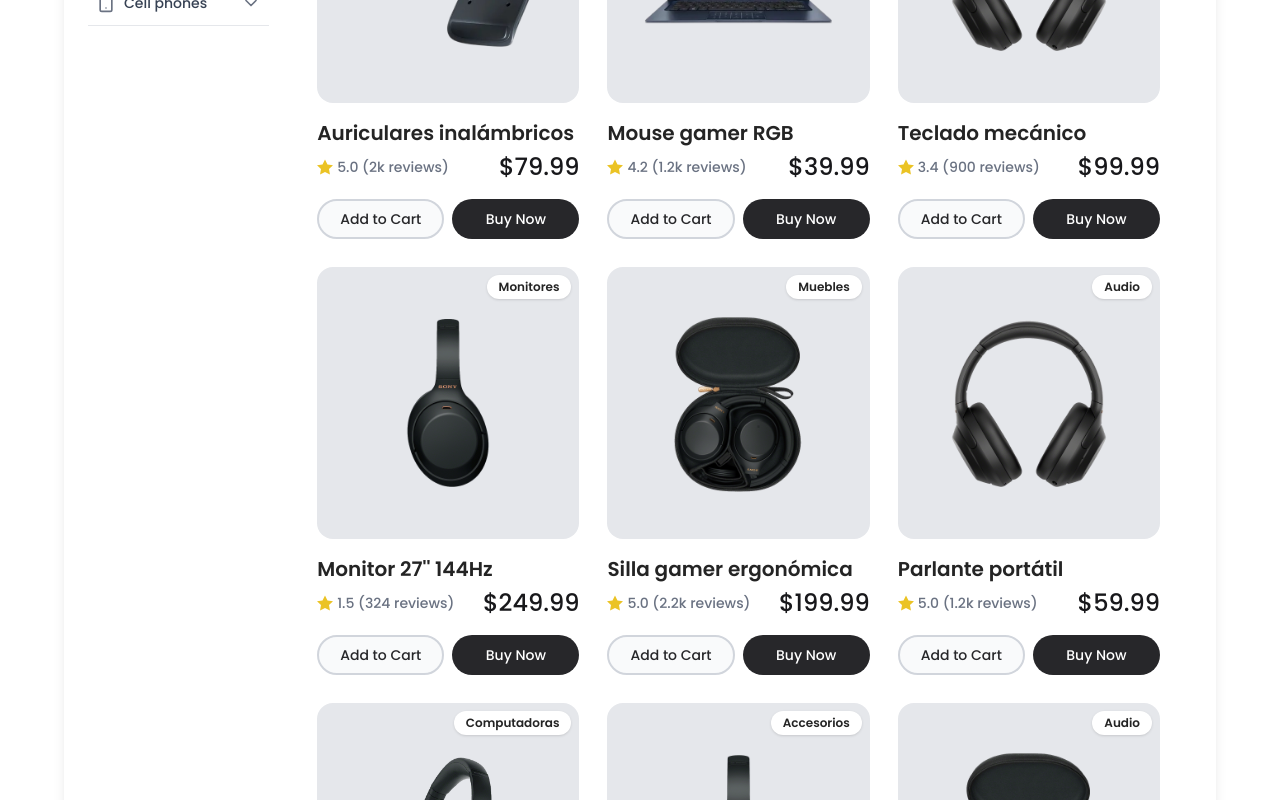
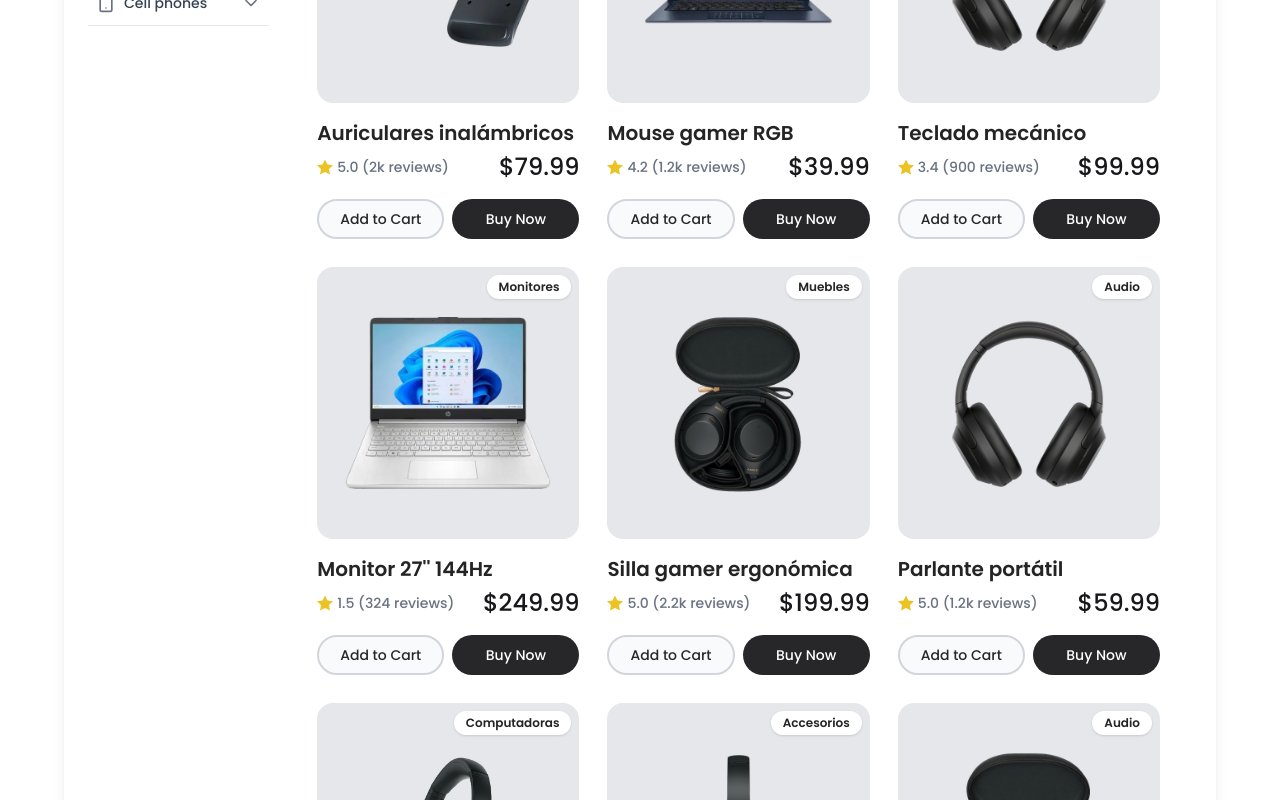
Before and after one commit to Lucio-Morales/tecshop-react, a React (Vite) app: page / in a window 1280 px wide. Shown: the part 1017-1817 px from the top of the page. Built offline with nearby package versions, Linux system fonts and the light colour scheme.

Commit message:
start auth feature

```diff
--- a/src/features/products/components/ProductList.tsx
+++ b/src/features/products/components/ProductList.tsx
@@ -4,7 +4,6 @@
 import image_1 from '../../../assets/headphones-1.png';
 import image_2 from '../../../assets/headphones-2.png';
 import image_3 from '../../../assets/headphones-3.png';
-import image_4 from '../../../assets/headphones-4.png';
 import image_5 from '../../../assets/headphones-5.png';
 import image_6 from '../../../assets/notebook-1.png';
 import image_7 from '../../../assets/camara-0.png';
@@ -47,7 +46,7 @@
     description: 'Monitor gaming 27 pulgadas con tasa de refresco de 144Hz',
     price: 249.99,
     stock: 10,
-    images: [image_4],
+    images: [image_0],
     category: 'Monitores',
     reviews: '1.5 (324 reviews)',
   },
--- a/src/layouts/PublicLayout.tsx
+++ b/src/layouts/PublicLayout.tsx
@@ -1,10 +1,9 @@
 import { Outlet } from 'react-router-dom';
 import Header from '../components/ui/Header';
-// import Navbar from '../components/ui/Navbar';
 
 const PublicLayout = () => {
   return (
-    <div className="flex flex-col min-h-screen">
+    <div className="flex flex-col min-h-screen overflow-x-hidden">
       <Header />
       <main className="flex-1">
         <Outlet />
```
Also changed, not shown: src/routes/ProtectedRoute.tsx (deleted).
